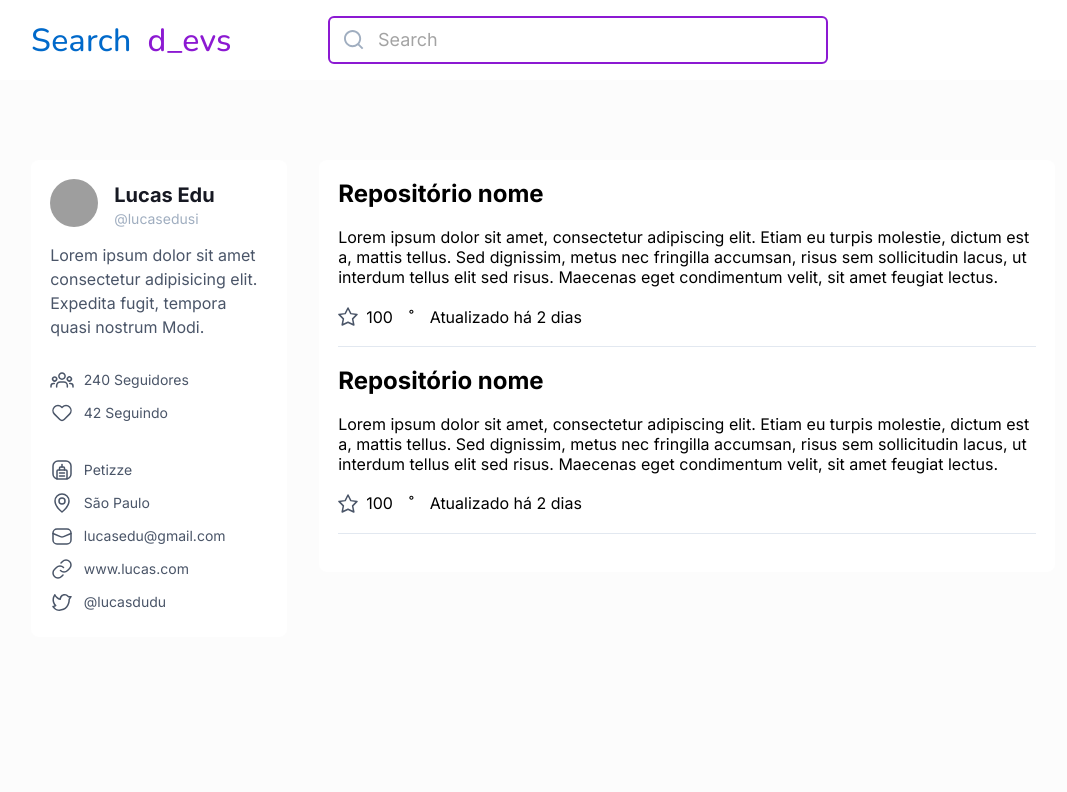
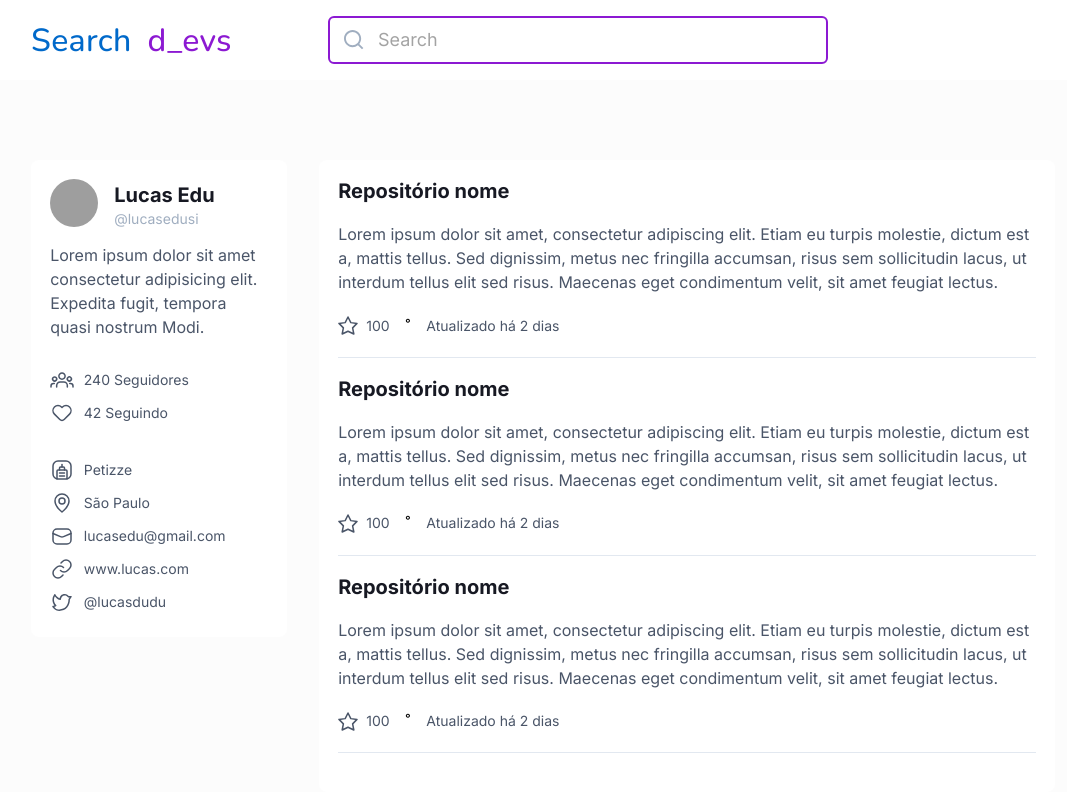
Before and after one commit to Lucasedusi/challenge-search-dev, a React (Vite) app: page /profile in a window 1280 px wide. Shown: the top 792 px of the page, without its empty margins (97-1164 px from the left). Built offline with nearby package versions, Linux system fonts and the light colour scheme; grey boxes are pictures that could not be loaded.

Commit message:
:sparkles: feat: styling profile page

```diff
--- a/src/components/Repositories/index.tsx
+++ b/src/components/Repositories/index.tsx
@@ -44,6 +44,26 @@ export function Repositories() {
 					˚<p>Atualizado há 2 dias</p>
 				</Footer>
 			</Wrapper>
+
+			<Wrapper>
+				<h1>Repositório nome</h1>
+
+				<p>
+					Lorem ipsum dolor sit amet, consectetur adipiscing elit. Etiam eu
+					turpis molestie, dictum est a, mattis tellus. Sed dignissim, metus nec
+					fringilla accumsan, risus sem sollicitudin lacus, ut interdum tellus
+					elit sed risus. Maecenas eget condimentum velit, sit amet feugiat
+					lectus.
+				</p>
+
+				<Footer>
+					<div>
+						<img src={Stars} alt="" />
+						<p>100</p>
+					</div>
+					˚<p>Atualizado há 2 dias</p>
+				</Footer>
+			</Wrapper>
 		</Container>
 	);
 }
--- a/src/components/Repositories/styles.ts
+++ b/src/components/Repositories/styles.ts
@@ -12,8 +12,20 @@ export const Wrapper = styled.div`
 	border-bottom: 1px solid #e2e8f0;
 	margin-bottom: 1.2rem;
 
+	> h1 {
+		font-family: "Inter";
+		font-weight: 700;
+		font-size: 20px;
+		color: #171923;
+	}
+
 	> p {
 		margin: 1.2rem 0;
+		font-family: "Inter";
+		font-weight: 400;
+		font-size: 16px;
+		line-height: 24px;
+		color: #4a5568;
 	}
 `;
 
@@ -29,5 +41,21 @@ export const Footer = styled.div`
 		flex-direction: row;
 		align-items: center;
 		gap: 0.5rem;
+
+		> p {
+			font-family: "Inter";
+			font-weight: 400;
+			font-size: 14px;
+			line-height: 24px;
+			color: #4a5568;
+		}
+	}
+
+	> p {
+		font-family: "Inter";
+		font-weight: 400;
+		font-size: 14px;
+		line-height: 24px;
+		color: #4a5568;
 	}
 `;
```
